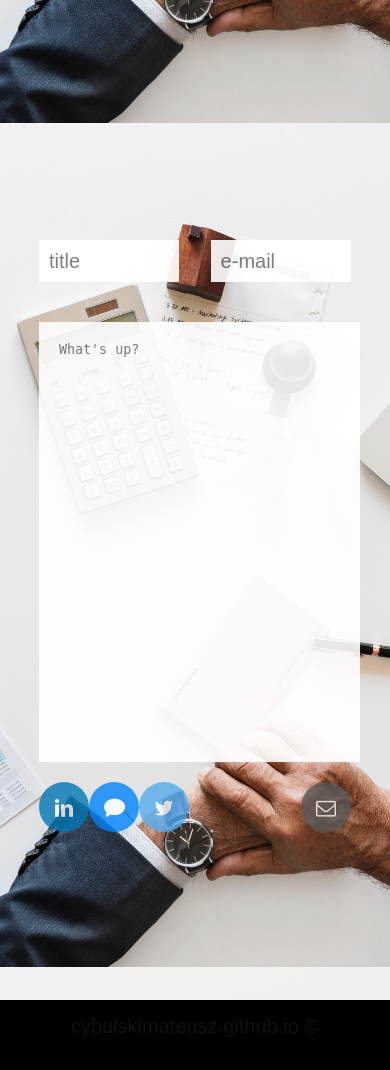
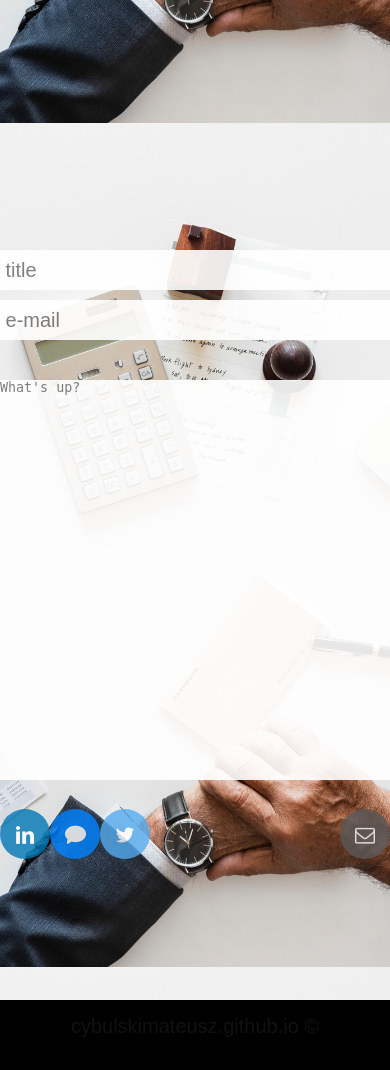
Before and after one commit to cybulskimateusz/cybulskimateusz.github.io, a PHP site: page / in a window 390 px wide. Shown: the part 2409-3479 px from the top of the page. Run offline with PHP 8.4, Linux system fonts and the light colour scheme.

Commit message:
>690 form

```diff
--- a/css/main.css
+++ b/css/main.css
@@ -311,7 +311,8 @@ footer{
 	   min-height:3rem;
    }
    .panel{
-	   flex-direction:column;
+	   display:block;
+	   width:100%;
    }
    .social-media a{
 	   margin-top:0;
@@ -343,4 +344,20 @@ footer{
 	cursor:pointer;
 	text-align:center;
    }
+   .inputs{
+	   display:block;
+   }
+   .inputs input{
+	   display:block;
+	   width:100%;
+	   margin-top:0.5rem;
+	   padding:0;
+   }
+   form{
+	   display:block;
+   }
+   #f-contact{
+	   width:100%;
+	   padding:0;
+   }
 }
--- a/index.html
+++ b/index.html
@@ -72,8 +72,8 @@
 					<div class="contact-form">
 						<form id="form" action="php/send.php">
 						<div class="inputs">
-							<input type="text" id="f_title" placeholder="title"/>
-							<input type="text" id="f_mail" placeholder="e-mail"/>
+							<input type="text" id="f_title" placeholder=" title"/>
+							<input type="text" id="f_mail" placeholder=" e-mail"/>
 						</div>
 							<textarea id="f-contact" placeholder="What's up?"></textarea>
 						</form>
```
